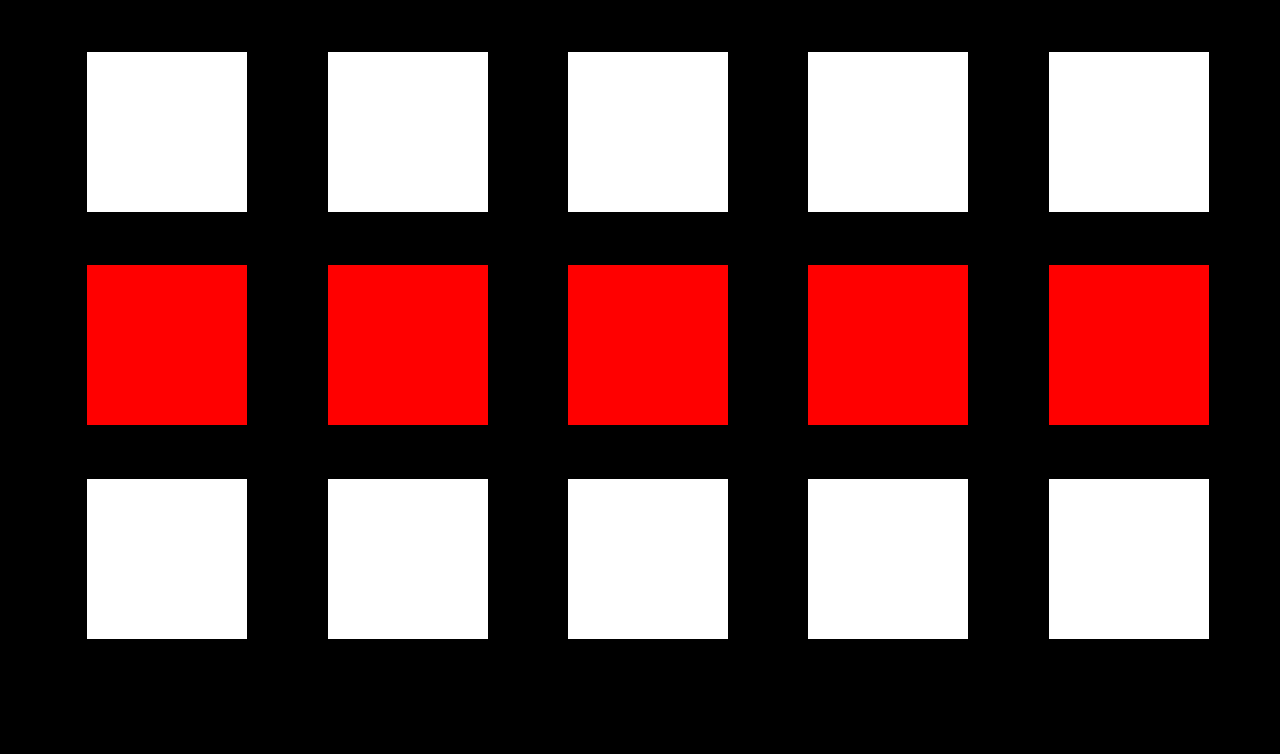
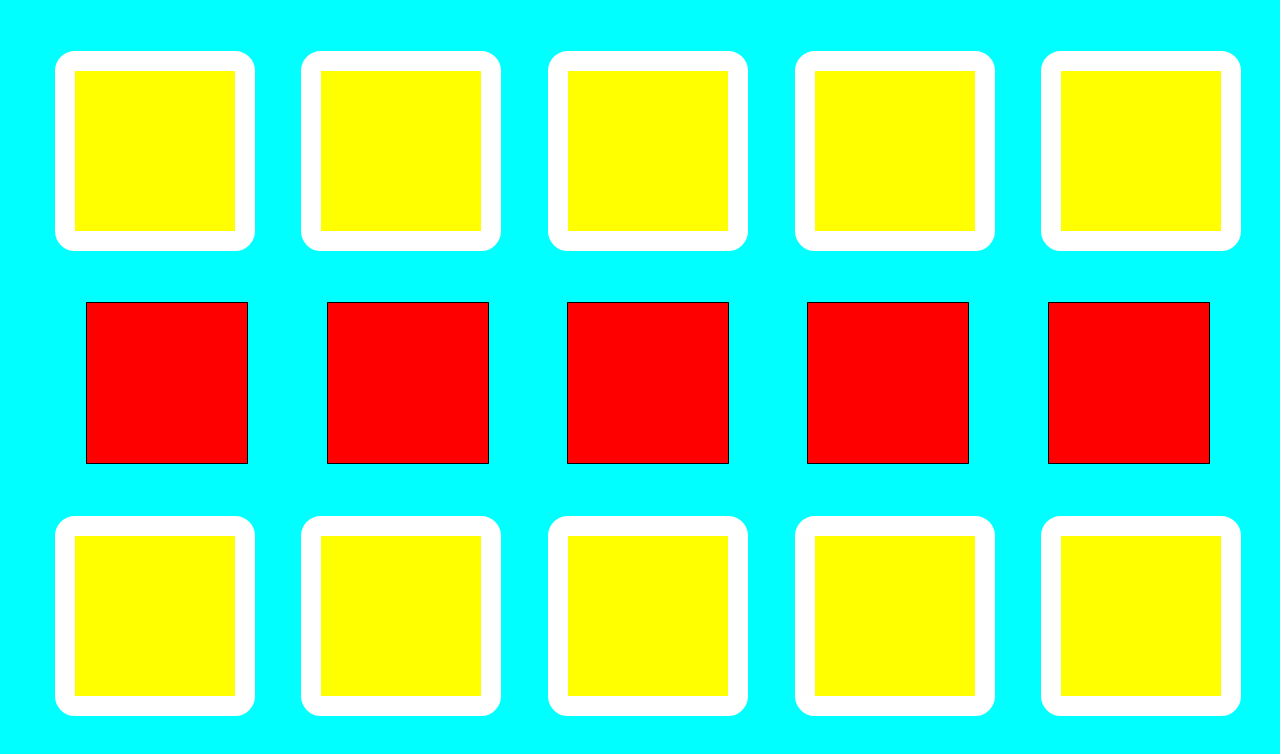
Before and after one commit to heckspoiler/media_queries_challenge, a plain HTML site: page index.html in a window 1280 px wide. Drawn offline with Linux system fonts and the light colour scheme.

Commit message:
excercise finished

```diff
--- /dev/null
+++ b/bigger_screen.css
@@ -0,0 +1,35 @@
+body {
+    background-color: aqua;
+}
+
+.boxes {
+    display: flex;
+    justify-content: space-evenly;
+    margin-top: 4vw;
+}
+
+.box1 {
+    background-color: yellow;
+    width: 10em;
+    height: 10em;
+    border: 20px solid white;
+    border-radius: 20px;
+    gap: 20px;
+}
+
+.box2 {
+    background-color: red;
+    width: 10em;
+    height: 10em;
+    border: 1px solid black;
+    gap: 20px;
+}
+
+.box3 {
+    background-color: yellow;
+    width: 10em;
+    height: 10em;
+    border: 20px solid white;
+    border-radius: 20px;
+    gap: 20px;
+}
--- a/index.html
+++ b/index.html
@@ -5,6 +5,8 @@
     <meta http-equiv="X-UA-Compatible" content="IE=edge">
     <meta name="viewport" content="width=device-width, initial-scale=1.0">
     <link rel="stylesheet" href="./main.css">
+    <link rel="stylesheet" media="screen and (max-width:850px)" href="./small_screen.css">
+    <link rel="stylesheet" media="screen and (min-width: 1100px)" href="./bigger_screen.css">
     <title>Document</title>
 </head>
 <body>
--- /dev/null
+++ b/small_screen.css
@@ -0,0 +1,33 @@
+body {
+    background-color: beige;
+}
+
+.boxes {
+    display: flex;
+    justify-content: space-evenly;
+    margin-top: 4vw;
+}
+
+.box1 {
+    background-color: transparent;
+    width: 5em;
+    height: 5em;
+    border: 10px solid white;
+    gap: 20px;
+}
+
+.box2 {
+    background-color: red;
+    width: 10em;
+    height: 10em;
+    border: 1px solid black;
+    gap: 20px;
+}
+
+.box3 {
+    background-color: transparent;
+    width: 5em;
+    height: 5em;
+    border: 10px solid white;
+    gap: 20px;
+}
```
